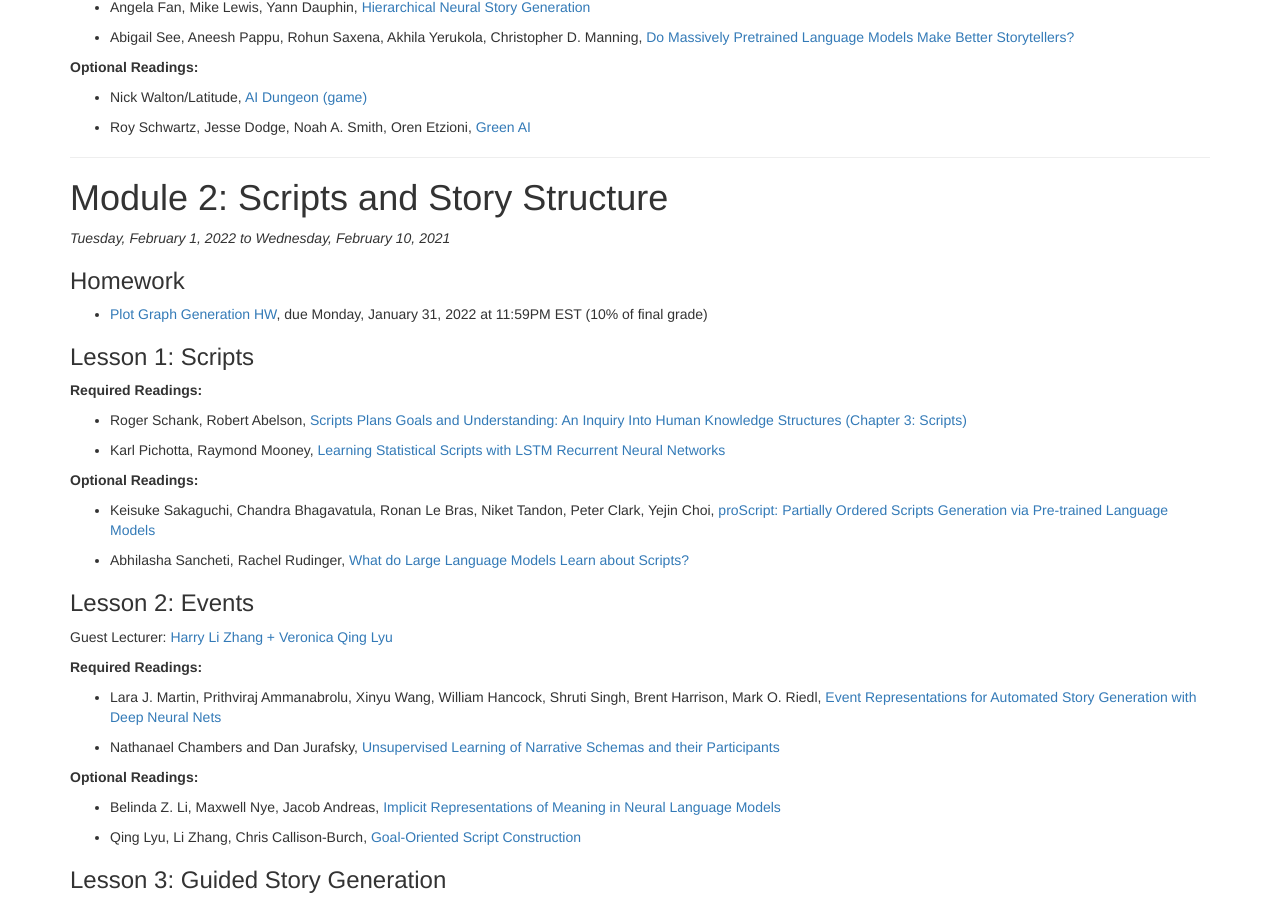
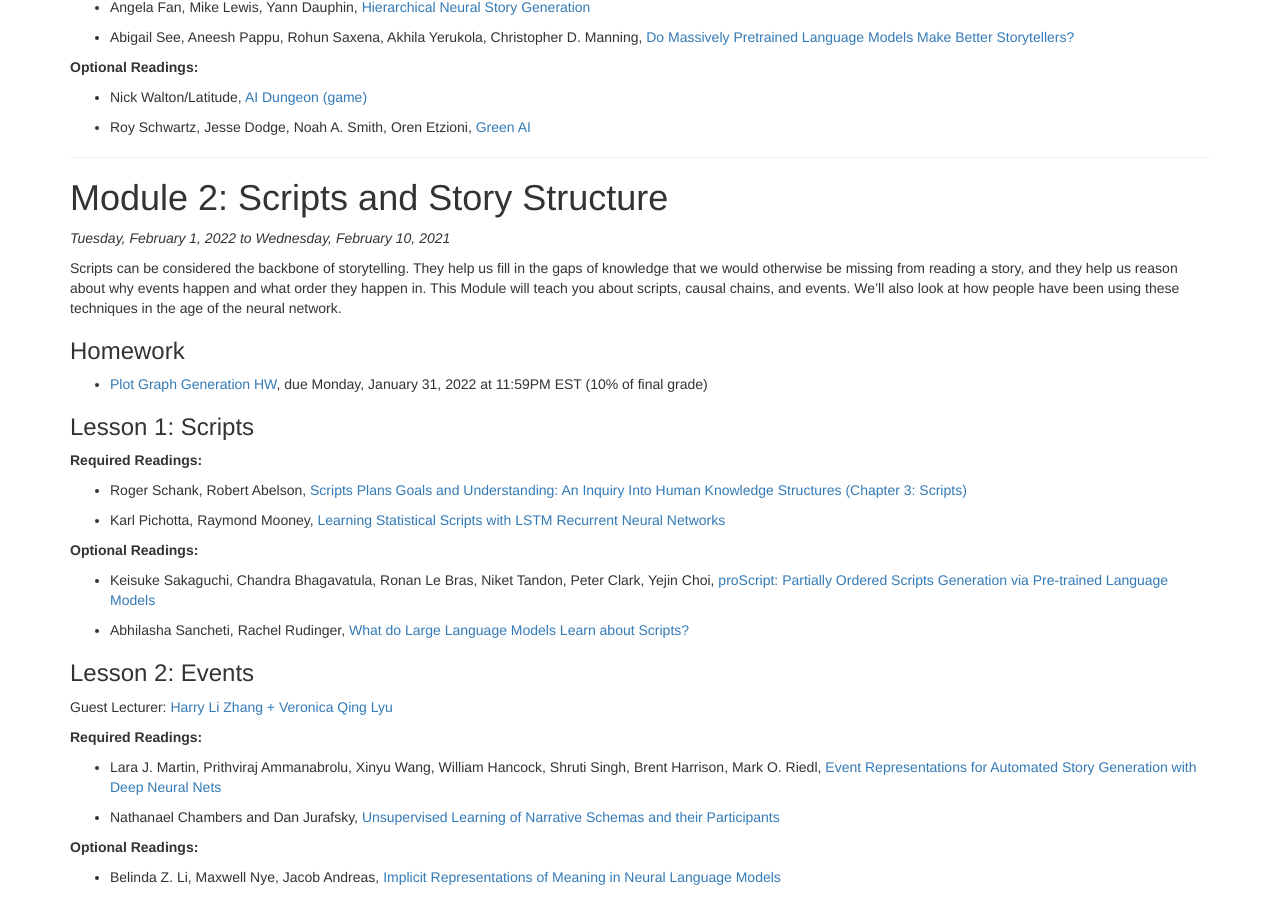
Before and after one commit to interactive-fiction-class/interactive-fiction-class.github.io, a Jekyll site: the page built from modules.md, in a window 1280 px wide and 900 px high, scrolled down 1839 px. Built offline with Jekyll 4.4.1, drawn with Linux system fonts in a browser that asks for light colours; nearby versions of some CDN libraries; a script that is not in the unit is left out.

Commit message:
Module 2 description

```diff
--- a/_data/modules.yaml
+++ b/_data/modules.yaml
@@ -172,7 +172,7 @@
   start_date: 2022-02-01
   end_date: 2021-02-10
   title: Scripts and Story Structure
-  description:
+  description: Scripts can be considered the backbone of storytelling. They help us fill in the gaps of knowledge that we would otherwise be missing from reading a story, and they help us reason about why events happen and what order they happen in. This Module will teach you about scripts, causal chains, and events. We'll also look at how people have been using these techniques in the age of the neural network.
   lessons:
     -
       title: Scripts
```
